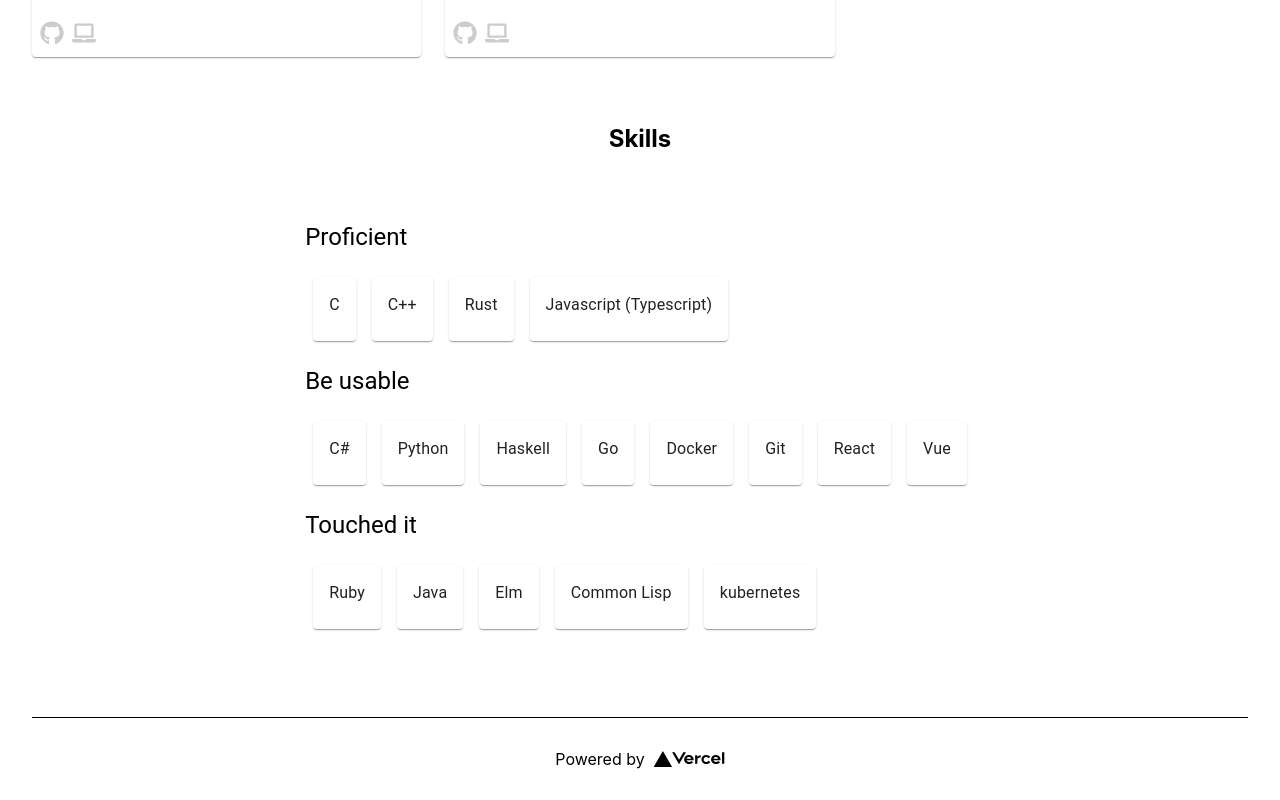
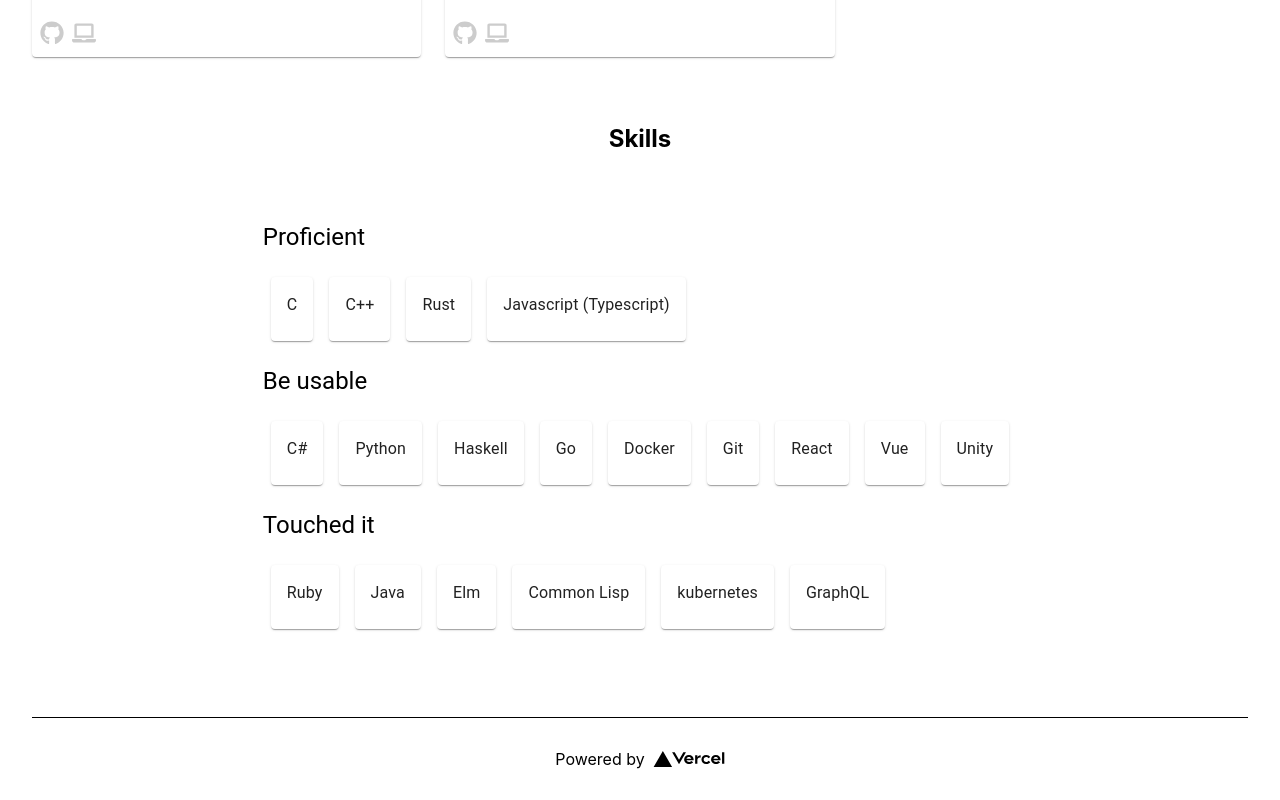
Before and after one commit to yuu-sky20/portfolio, a Next.js app: page / in a window 1280 px wide. Shown: the part 808-1608 px from the top of the page. Built offline with nearby package versions, Linux system fonts and the light colour scheme.

Commit message:
add skills

```diff
--- a/pages/contents/skills.tsx
+++ b/pages/contents/skills.tsx
@@ -16,14 +16,16 @@ const usableSkills: Array<string> = [
     "Docker",
     "Git",
     "React",
-    "Vue"
+    "Vue",
+    "Unity"
 ]
 const touchedSkills: Array<string> = [
     "Ruby",
     "Java",
     "Elm",
     "Common Lisp",
-    "kubernetes"
+    "kubernetes",
+    "GraphQL"
 ]
 
 type skillsType = Array<[string, Array<string>]>
```
